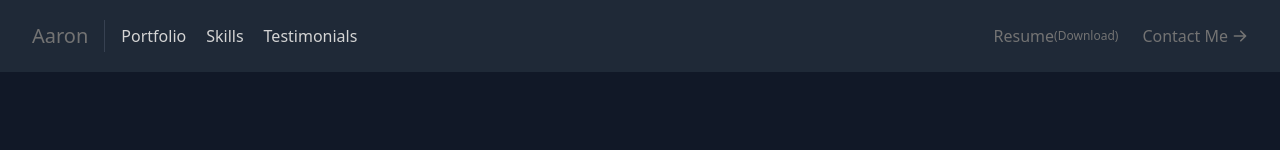
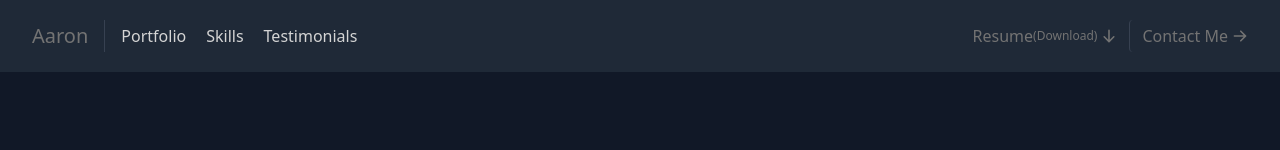
Before and after one commit to afarr002/Aaron-Reactfolio, a React (Create React App) app: page / in a window 1280 px wide. Shown: the top 150 px of the page. Built offline with nearby package versions, Linux system fonts and the light colour scheme.

Commit message:
set final place and setting for resume download link

```diff
--- a/src/components/Navbar.js
+++ b/src/components/Navbar.js
@@ -1,5 +1,5 @@
 import React from "react";
-import { ArrowRightIcon } from "@heroicons/react/solid";
+import { ArrowRightIcon, ArrowDownIcon } from "@heroicons/react/solid";
 
 const Navbar = () => {
   return (
@@ -28,13 +28,13 @@ const Navbar = () => {
           className="inline-flex items-center border-0 py-1 px-3 text-darkneutral hover:bg-darkorange rounded hover:text-lightneutral mt-4 md:mt-0"
         >
           Resume <span className="text-xs">(Download)</span>
+          <ArrowDownIcon className="w-4 h-4 ml-1" />
         </a>
         <a
           href="#contact"
-          className="inline-flex items-center border-0 py-1 px-3 text-darkneutral hover:bg-darkorange rounded hover:text-lightneutral mt-4 md:mt-0"
+          className="inline-flex items-center md:border-l md:border-gray-700 py-1 px-3 text-darkneutral hover:bg-darkorange rounded hover:text-lightneutral mt-4 md:mt-0"
         >
-          Contact Me
-          <ArrowRightIcon className="w-4 h-4 ml-1" />
+          Contact Me <ArrowRightIcon className="w-4 h-4 ml-1" />
         </a>
       </div>
     </header>
```
Also changed, not shown: 7 other files (tests, documents, lock files or other folders).
